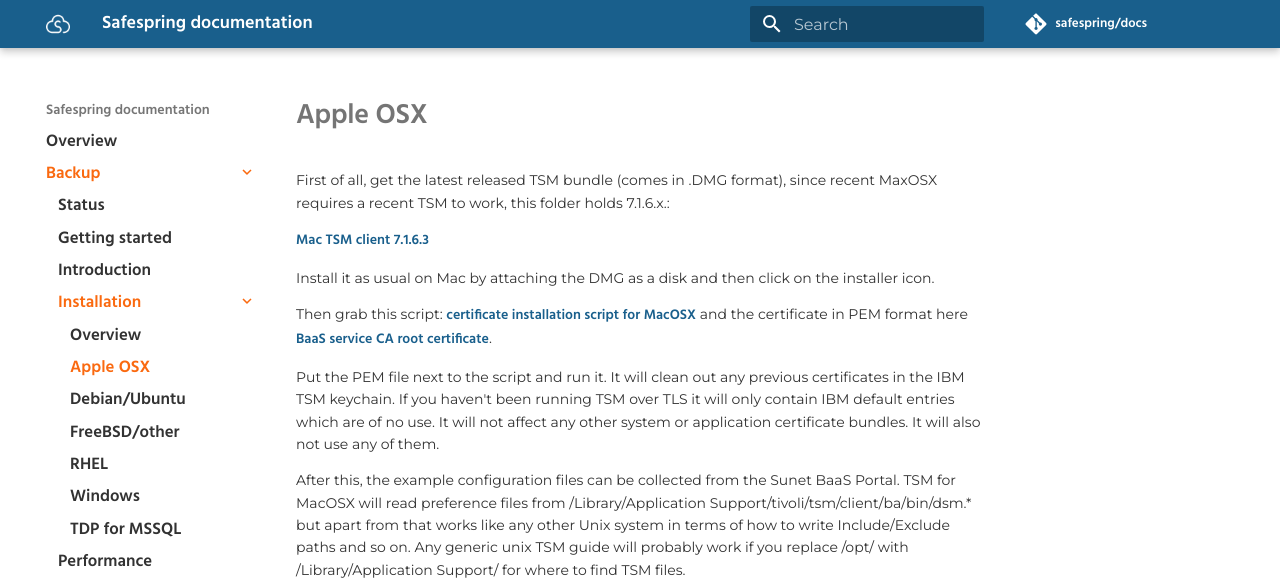
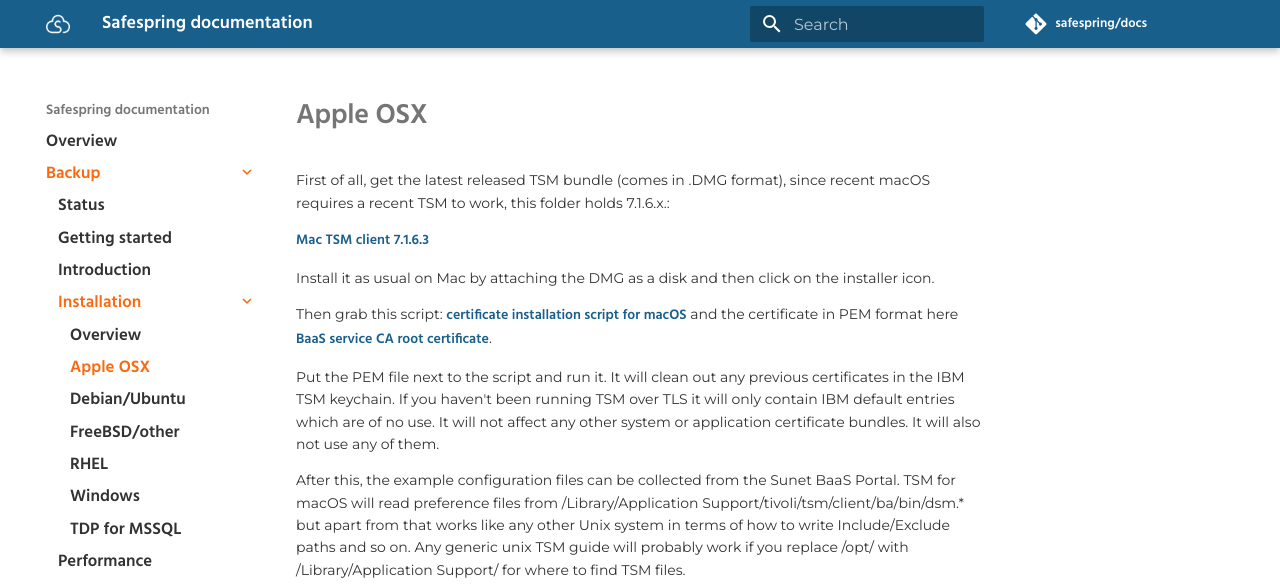
Before and after one commit to safespring/docs, an MkDocs documentation site: the page built from content/backup/install/apple-osx.md, in a window 1280 px wide. Shown: the top 584 px of the page. Built offline with MkDocs 1.6.1 and Material for MkDocs 9.7.7, drawn with Linux system fonts in a browser that asks for light colours; comment, search, counter and statistics services are not loaded; old or Windows-style settings are respelled for this version of MkDocs.

Commit message:
Minor updates to the content

```diff
--- a/content/backup/install/apple-osx.md
+++ b/content/backup/install/apple-osx.md
@@ -1,14 +1,14 @@
-First of all, get the latest released TSM bundle (comes in .DMG format), since recent MaxOSX requires a recent TSM to work, this folder holds 7.1.6.x.:
+First of all, get the latest released TSM bundle (comes in .DMG format), since recent macOS requires a recent TSM to work, this folder holds 7.1.6.x.:
 
 [Mac TSM client 7.1.6.3](https://www3.software.ibm.com/storage/tivoli-storage-management/patches/client/v7r1/Mac/v716/7.1.6.3-TIV-TSMBAC-Mac.dmg)
 
 Install it as usual on Mac by attaching the DMG as a disk and then click on the installer icon.
 
 Then grab this script:
-[certificate installation script for MacOSX](https://raw.githubusercontent.com/IPnett/cloud-BaaS/master/pki/IPnett-Cloud-Root-CA-macosx.sh) and the certificate in PEM format here [BaaS service CA root certificate](https://raw.githubusercontent.com/IPnett/cloud-BaaS/master/pki/IPnett-Cloud-Root-CA.pem).
+[certificate installation script for macOS](https://raw.githubusercontent.com/IPnett/cloud-BaaS/master/pki/IPnett-Cloud-Root-CA-macosx.sh) and the certificate in PEM format here [BaaS service CA root certificate](https://raw.githubusercontent.com/IPnett/cloud-BaaS/master/pki/IPnett-Cloud-Root-CA.pem).
 
 Put the PEM file next to the script and run it. It will clean out any previous certificates in the IBM TSM keychain. If you haven't been running TSM over TLS it will only contain IBM default entries which are of no use. It will not affect any other system or application certificate bundles. It will also not use any of them.
 
-After this, the example configuration files can be collected from the Sunet BaaS Portal. TSM for MacOSX will read preference files from /Library/Application Support/tivoli/tsm/client/ba/bin/dsm.* but apart from that works like any other Unix system in terms of how to write Include/Exclude paths and so on. Any generic unix TSM guide will probably work if you replace /opt/ with /Library/Application Support/ for where to find TSM files.
+After this, the example configuration files can be collected from the Sunet BaaS Portal. TSM for macOS will read preference files from /Library/Application Support/tivoli/tsm/client/ba/bin/dsm.* but apart from that works like any other Unix system in terms of how to write Include/Exclude paths and so on. Any generic unix TSM guide will probably work if you replace /opt/ with /Library/Application Support/ for where to find TSM files.
 
 The command line backup client "dsmc" ends up in /usr/local/bin/dsmc and the gui in your Applications folder as two programs, both "Tivoli Storage Manager" and "TSM tools for administrators" where the first only works if you already are logged in as an admin, otherwise it isn't allowed to read config files and hence won't reach the TSM server, and the second will first run sudo, and then start TSM as an admin.
```
